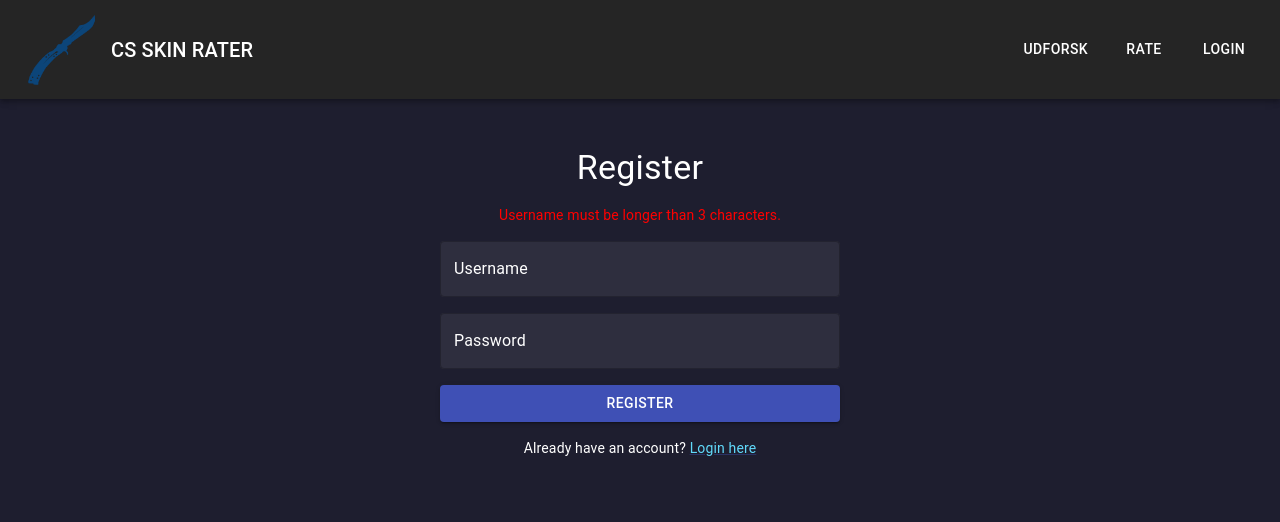
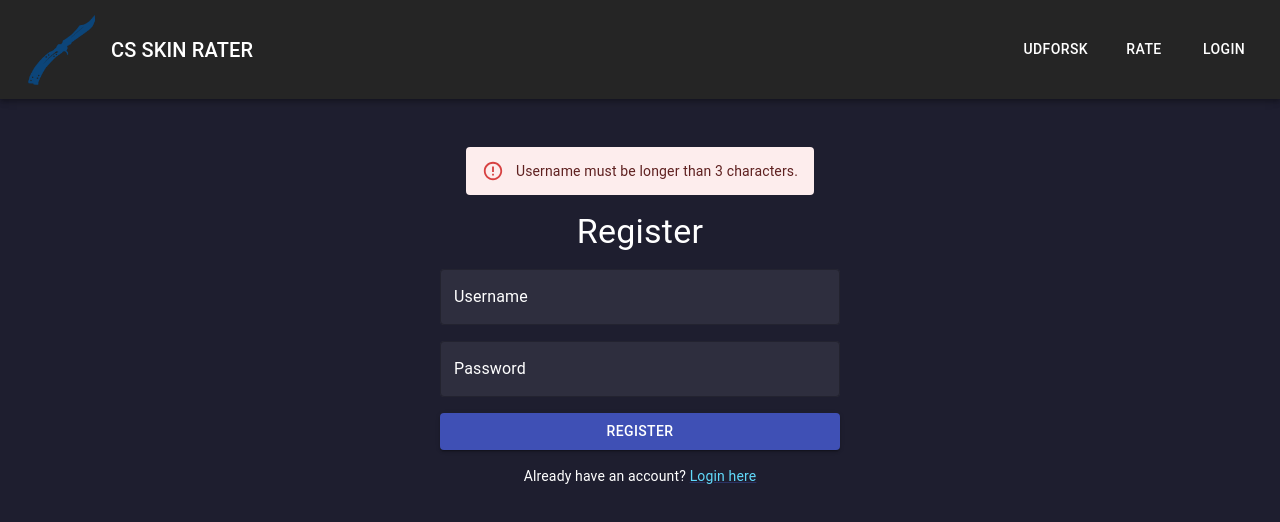
Before and after one commit to xframee/PERN-SkinRater, a React (Create React App) app in the folder client/: page /register in a window 1280 px wide. Both pictures are taken after a click on the button "REGISTER". Shown: the top 522 px of the page. Built offline with nearby package versions, Linux system fonts and the light colour scheme.

Commit message:
Update Register.jsx
Changed error and success to use alerts

```diff
--- a/client/src/pages/Register.jsx
+++ b/client/src/pages/Register.jsx
@@ -1,5 +1,5 @@
 import React, { useState } from "react";
-import { TextField, Button, Box, Typography, Link } from "@mui/material";
+import { TextField, Button, Box, Typography, Link, Alert } from "@mui/material";
 import { Link as RouterLink, useNavigate } from "react-router-dom";
 import { registerUser } from "../utilities/registerServive";
 
@@ -25,7 +25,11 @@ export const Register = () => {
 
         try {
             setError("");
-            await registerUser(username, password);
+            const response = await registerUser(username, password);
+            if (response.error) {
+                setError(response.error); // Display the error from the backend
+                return;
+            }
             setSuccess("Registration successful! Redirecting to login...");
 
             // Redirect to login page after 2 seconds do display the success message for some time
@@ -49,6 +53,18 @@ export const Register = () => {
             }}
         >
 
+            {error && (
+                <Typography variant="body2" sx={{ color: "red", textAlign: "center" }}>
+                    <Alert severity="error">{error}</Alert>
+                </Typography>
+            )}
+
+            {success && (
+                <Typography variant="body2" sx={{ color: "green", textAlign: "center" }}>
+                    <Alert severity="success">{success}</Alert>
+                </Typography>
+            )}
+
             <Typography variant="h4" sx={{ color: "white" }}>
                 Register
             </Typography>
@@ -62,18 +78,6 @@ export const Register = () => {
                     maxWidth: 400, // Limit the width of the input fields
                 }}
             >
-
-                {error && (
-                    <Typography variant="body2" sx={{ color: "red", textAlign: "center" }}>
-                        {error}
-                    </Typography>
-                )}
-
-                {success && (
-                    <Typography variant="body2" sx={{ color: "green", textAlign: "center" }}>
-                        {success}
-                    </Typography>
-                )}
 
                 <TextField
                     label="Username"
```
